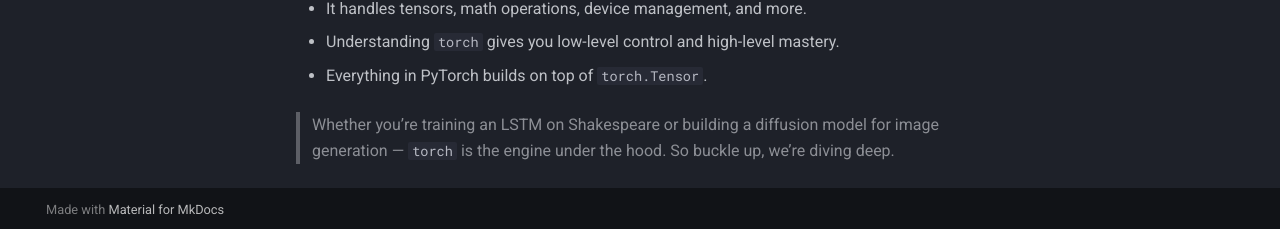
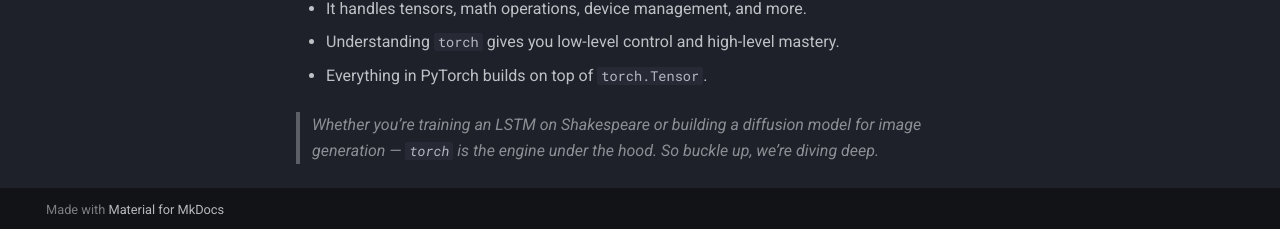
Before and after one commit to McKlay/pytorch-companion-book, an MkDocs documentation site: the page built from docs/chapter1_what_is_torch.md, in a window 1280 px wide and 900 px high, scrolled down 1316 px. Shown: the part 668-897 px from the top of the window. Built offline with MkDocs 1.6.1 and Material for MkDocs 9.7.7, drawn with Linux system fonts in a browser that asks for light colours.

Commit message:
Updated quote

```diff
--- a/docs/chapter1_what_is_torch.md
+++ b/docs/chapter1_what_is_torch.md
@@ -60,4 +60,4 @@ In the next chapter, we’ll fully dissect `torch.Tensor` and show you just how
 
 - Everything in PyTorch builds on top of `torch.Tensor`.
 
-> Whether you’re training an LSTM on Shakespeare or building a diffusion model for image generation — `torch` is the engine under the hood. So buckle up, we’re diving deep.
+> *Whether you’re training an LSTM on Shakespeare or building a diffusion model for image generation — `torch` is the engine under the hood. So buckle up, we’re diving deep.*
```
